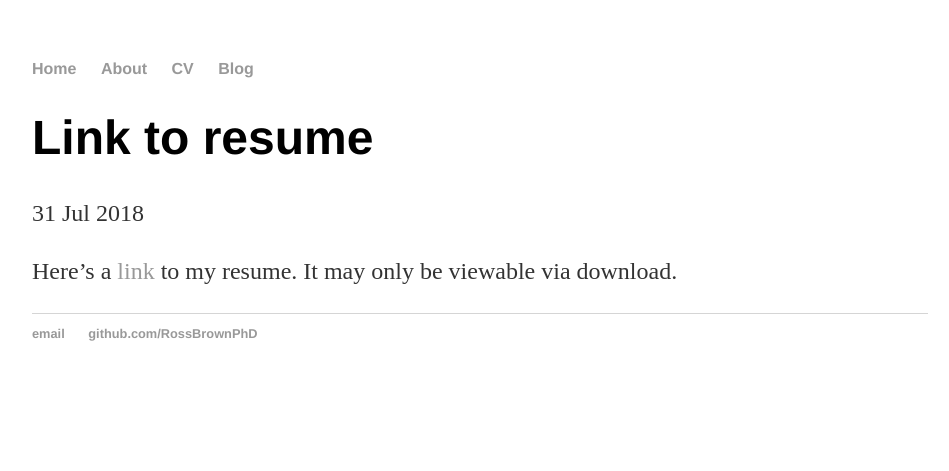
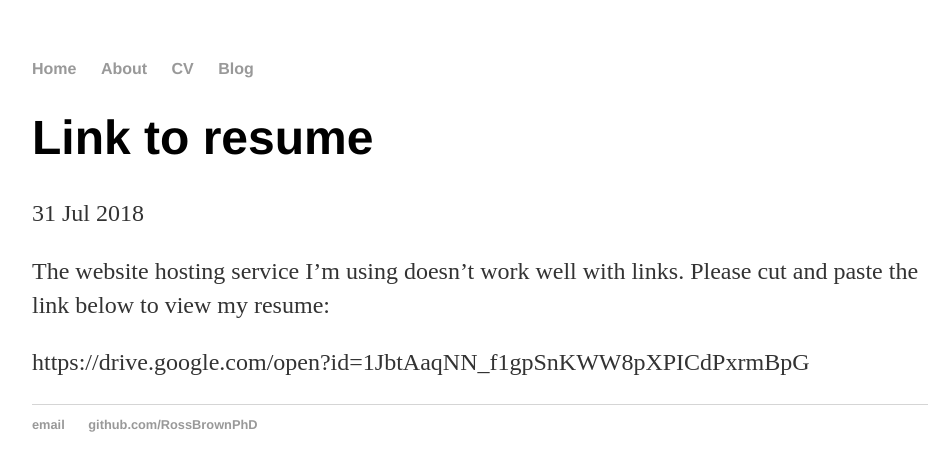
Before and after one commit to RossBrownPhD/RossBrownPhD.github.io, a Jekyll site: the page built from _posts/2018-07-31-Link-to-Resume.md, in a window 1280 px wide. Shown: the top 471 px of the page, without its empty margins (160-1109 px from the left). Built offline with Jekyll 4.4.1, drawn with Linux system fonts in a browser that asks for light colours.

Commit message:
Update 2018-07-31-Link-to-Resume.md

```diff
--- a/_posts/2018-07-31-Link-to-Resume.md
+++ b/_posts/2018-07-31-Link-to-Resume.md
@@ -4,6 +4,7 @@ title: "Link to resume"
 date: 2018-07-31
 ---
 
-Here's a
-[link]({{https://rossbrownphd.github.io}}/assets/Ross Brown Data Science 2018 Resume.pdf)
-to my resume. It may only be viewable via download.
+
+The website hosting service I'm using doesn't work well with links. Please cut and paste the link below to view my resume:
+
+https://drive.google.com/open?id=1JbtAaqNN_f1gpSnKWW8pXPICdPxrmBpG
```
